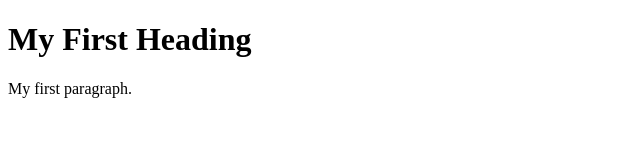
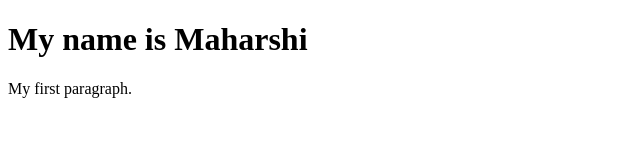
Before and after one commit to aumkarjoshi/AumkarJoshi.github.io, a plain HTML site: page index.html in a window 1280 px wide. Shown: the whole page, without its empty margins (0-640 px from the left). Drawn offline with Linux system fonts and the light colour scheme.

Commit message:
Update index.html

```diff
--- a/index.html
+++ b/index.html
@@ -3,7 +3,7 @@
 <html>
 <body>
 
-<h1>My First Heading</h1>
+<h1>My name is Maharshi </h1>
 <p>My first paragraph.</p>
 
 </body>
```
